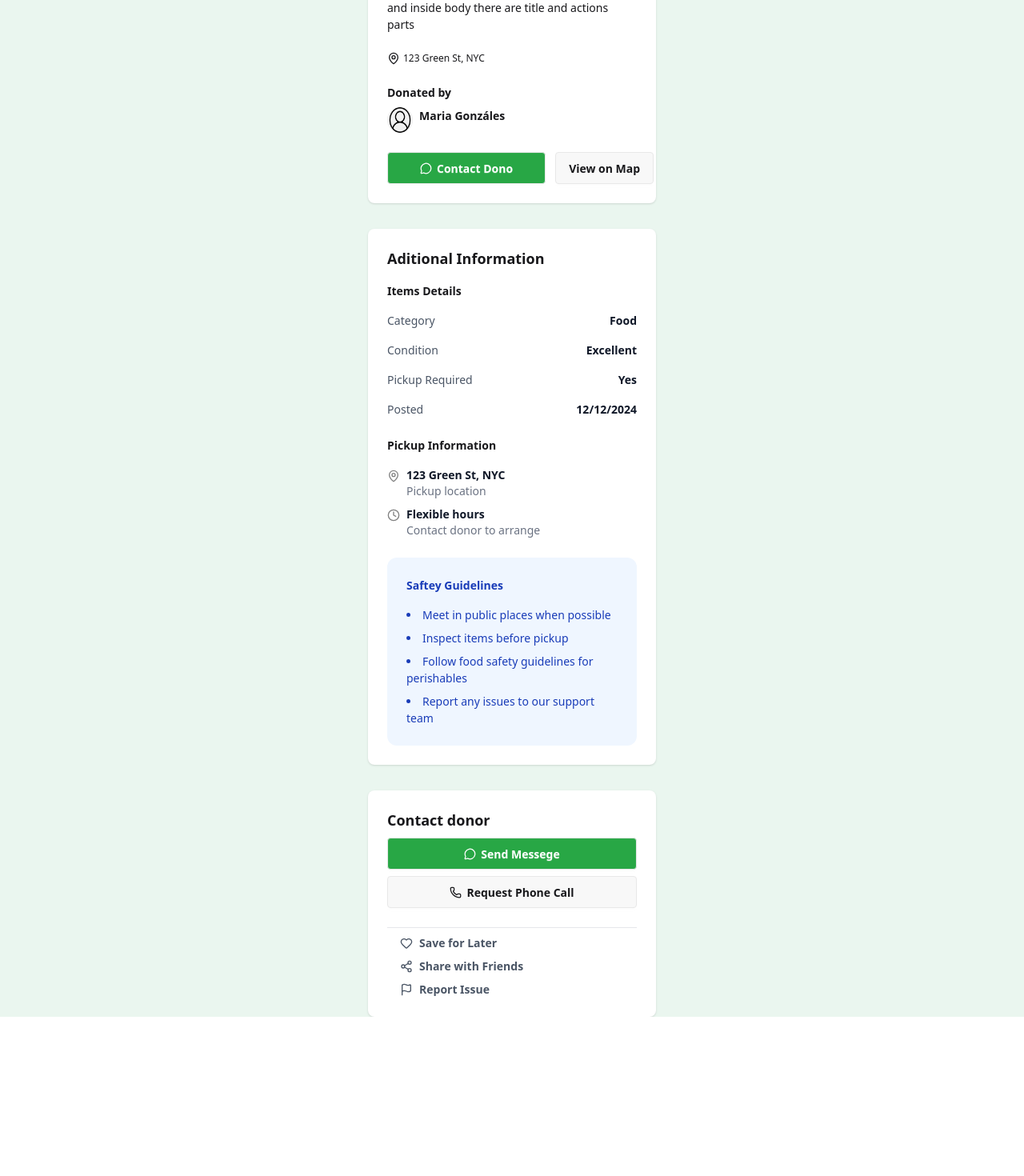
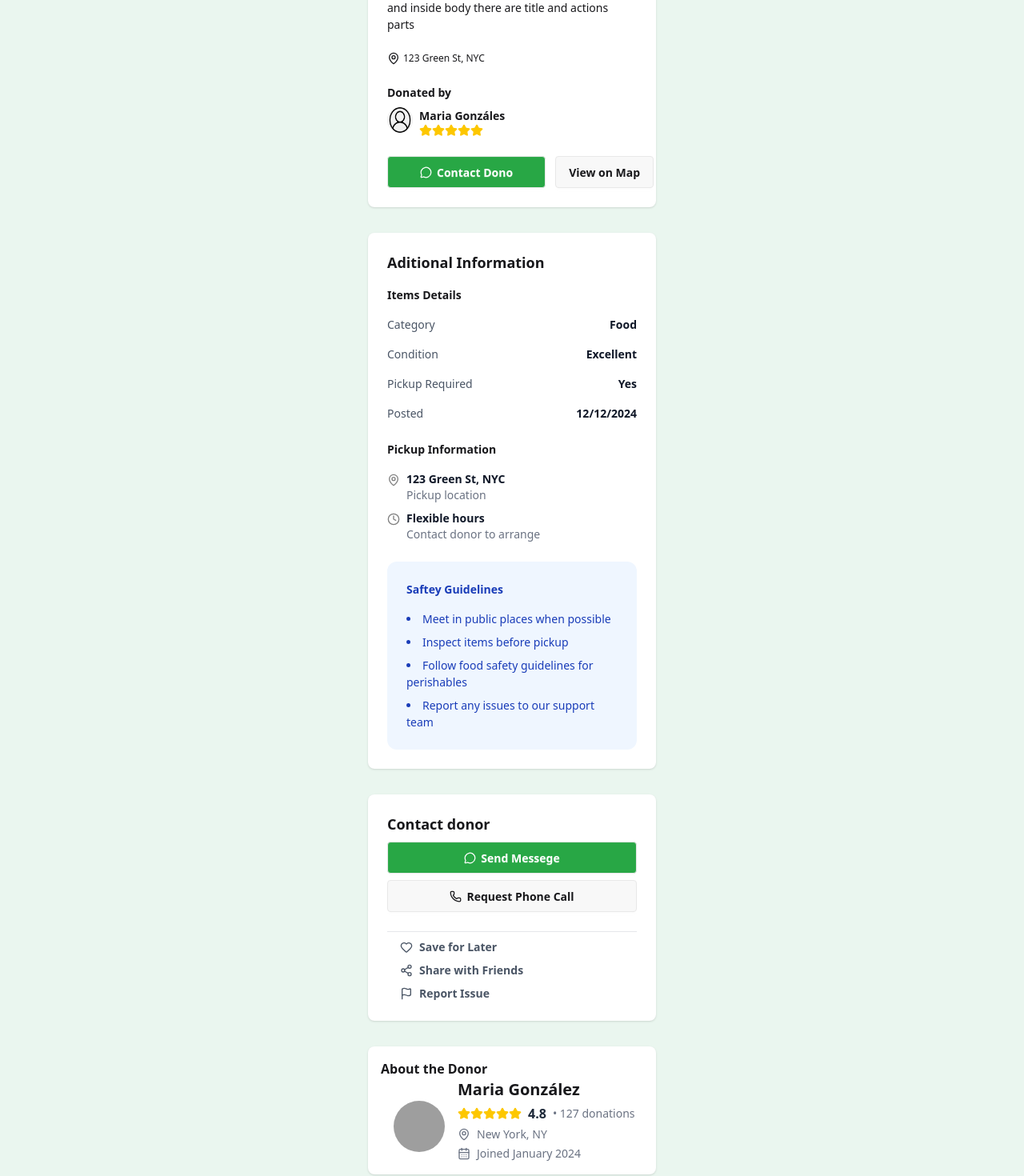
Before and after one commit to rfiguerac/ecoshare, a React (Vite) app: page /donationDetails in a window 1280 px wide. Shown: the part 521-1991 px from the top of the page at 80% size. Before the commit the page ends 1792 px from the top, so only its background shows below. Built offline with nearby package versions, Linux system fonts and the light colour scheme; grey boxes are pictures that could not be loaded.

Commit message:
añadido el componente AboutDonor y se mejoró la visualización de DonorInfo con estrellas de calificación

```diff
--- /dev/null
+++ b/src/components/DonationDetails/AboutDonor.tsx
@@ -0,0 +1,37 @@
+import { Star, MapPin, CalendarDays } from 'lucide-react'
+export const AboutDonor = () => {
+    return <>
+        <div className="card bg-base-100 w-90 shadow-sm mb-4">
+            <p className='flex-start font-bold mt-4 ml-4'>About the Donor</p>
+            <div className="flex items-center gap-4 ml-8">
+                <div className="avatar online">
+                    <div className="w-16 rounded-full">
+                        <img src="https://daisyui.com/images/stock/photo-1534528741775-53994a69daeb.jpg" alt="Maria González" />
+                    </div>
+                </div>
+                <div className="flex flex-col gap-1 mb-4">
+                    <h2 className="text-xl font-bold">Maria González</h2>
+                    <div className="flex items-center gap-2 text-gray-500">
+                        <div className="flex">
+                            <Star size={16} className="text-yellow-400 fill-yellow-400" />
+                            <Star size={16} className="text-yellow-400 fill-yellow-400" />
+                            <Star size={16} className="text-yellow-400 fill-yellow-400" />
+                            <Star size={16} className="text-yellow-400 fill-yellow-400" />
+                            <Star size={16} className="text-yellow-400 fill-yellow-400" />
+                        </div>
+                        <span className="font-semibold text-gray-800">4.8</span>
+                        <span className="text-sm">• 127 donations</span>
+                    </div>
+                    <div className="flex items-center gap-2 text-gray-500">
+                        <MapPin size={16} />
+                        <span className="text-sm">New York, NY</span>
+                    </div>
+                    <div className="flex items-center gap-2 text-gray-500">
+                        <CalendarDays size={16} />
+                        <span className="text-sm">Joined January 2024</span>
+                    </div>
+                </div>
+            </div>
+        </div>
+    </>
+}
--- a/src/components/DonationDetails/DonationInfo.tsx
+++ b/src/components/DonationDetails/DonationInfo.tsx
@@ -1,4 +1,4 @@
-import { Heart, Share2, MapPin, MessageCircle} from "lucide-react";
+import { Heart, Share2, MapPin, MessageCircle, Star} from "lucide-react";
 
 export const DonationInfo = () => {
 
@@ -20,7 +20,16 @@ export const DonationInfo = () => {
                 <p className="font-bold mt-4">Donated by</p>
                 <div className="flex gap-2">
                     <img src="src\assets\user-icono.png" alt="user icon" className="w-8 h-8 rounded-full"/>
-                    <p className="font-bold">Maria Gonzáles</p>
+                    <div className="flex flex-col">
+                         <p className="font-bold">Maria Gonzáles</p>
+                         <div className="flex">
+                            <Star size={16} className="text-yellow-400 fill-yellow-400" />
+                            <Star size={16} className="text-yellow-400 fill-yellow-400" />
+                            <Star size={16} className="text-yellow-400 fill-yellow-400" />
+                            <Star size={16} className="text-yellow-400 fill-yellow-400" />
+                            <Star size={16} className="text-yellow-400 fill-yellow-400" />
+                        </div>
+                    </div>
                 </div>
                 <div className="flex mt-4 gap-3">
                     <button className="btn bg-[#28A745] text-white hover:bg-[#218838] px-10"> <MessageCircle size={15}/>Contact Dono</button>
--- a/src/pages/DonationDetailsPage.tsx
+++ b/src/pages/DonationDetailsPage.tsx
@@ -1,6 +1,7 @@
 import { DonationInfo } from '../components/DonationDetails/DonationInfo';
 import { AditionalInformation } from "../components/DonationDetails/AditionalInformation";
 import { ContactDonor } from "../components/DonationDetails/ContatDonor";
+import { AboutDonor } from "../components/DonationDetails/AboutDonor";
 
 export const DonationDetailsPage = () => {
 
@@ -8,5 +9,6 @@ export const DonationDetailsPage = () => {
     <DonationInfo />
     <AditionalInformation />
     <ContactDonor />
+    <AboutDonor/>
   </div>;
 };
```
